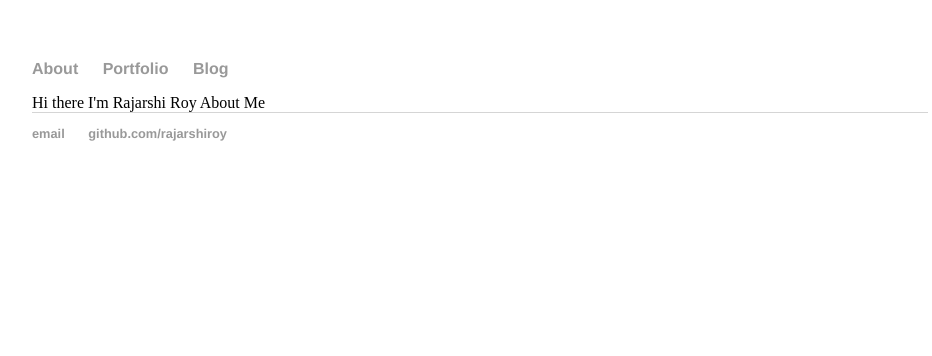
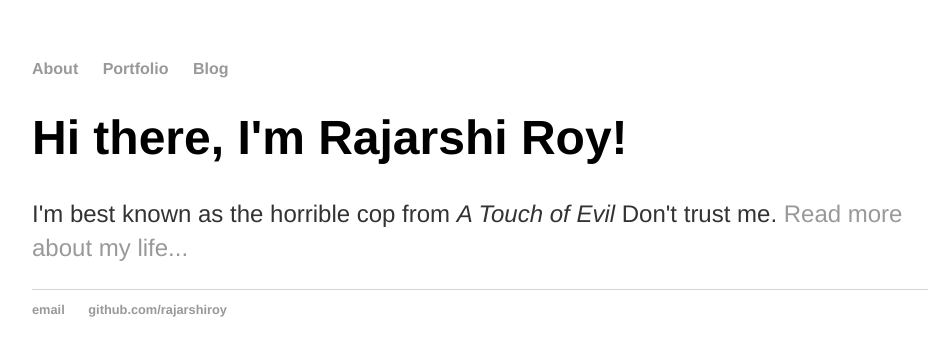
Before and after one commit to rajarshiroy/rajarshiroy.github.io, a Jekyll site: the page built from index.html, in a window 1280 px wide. Shown: the top 356 px of the page, without its empty margins (160-1092 px from the left). Built offline with Jekyll 4.4.1, drawn with Linux system fonts in a browser that asks for light colours.

Commit message:
Update index.html

```diff
--- a/index.html
+++ b/index.html
@@ -2,5 +2,7 @@
 layout: default
 title: Rajarshi Roy
 ---
-Hi there I'm Rajarshi Roy
-About Me
+<div class="blurb">
+	<h1>Hi there, I'm Rajarshi Roy!</h1>
+	<p>I'm best known as the horrible cop from <em>A Touch of Evil</em> Don't trust me. <a href="/about">Read more about my life...</a></p>
+</div>
```
